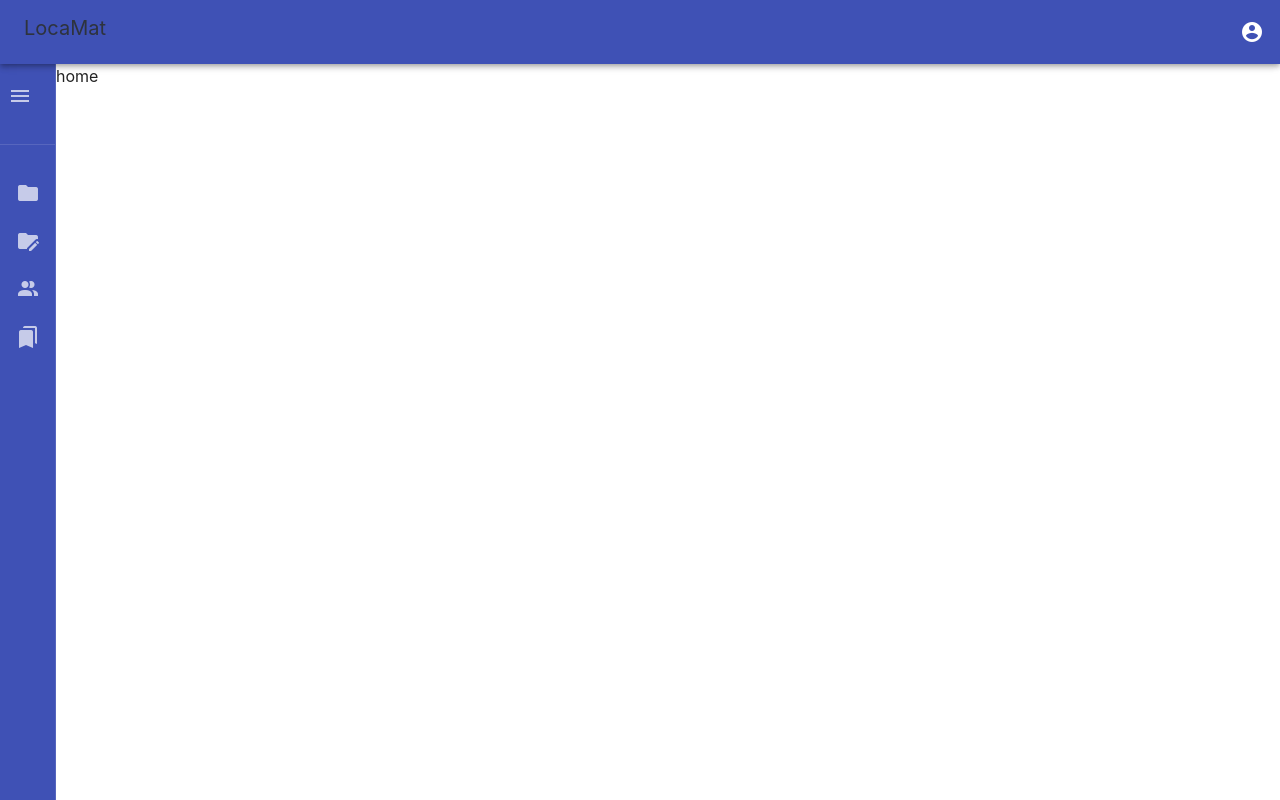
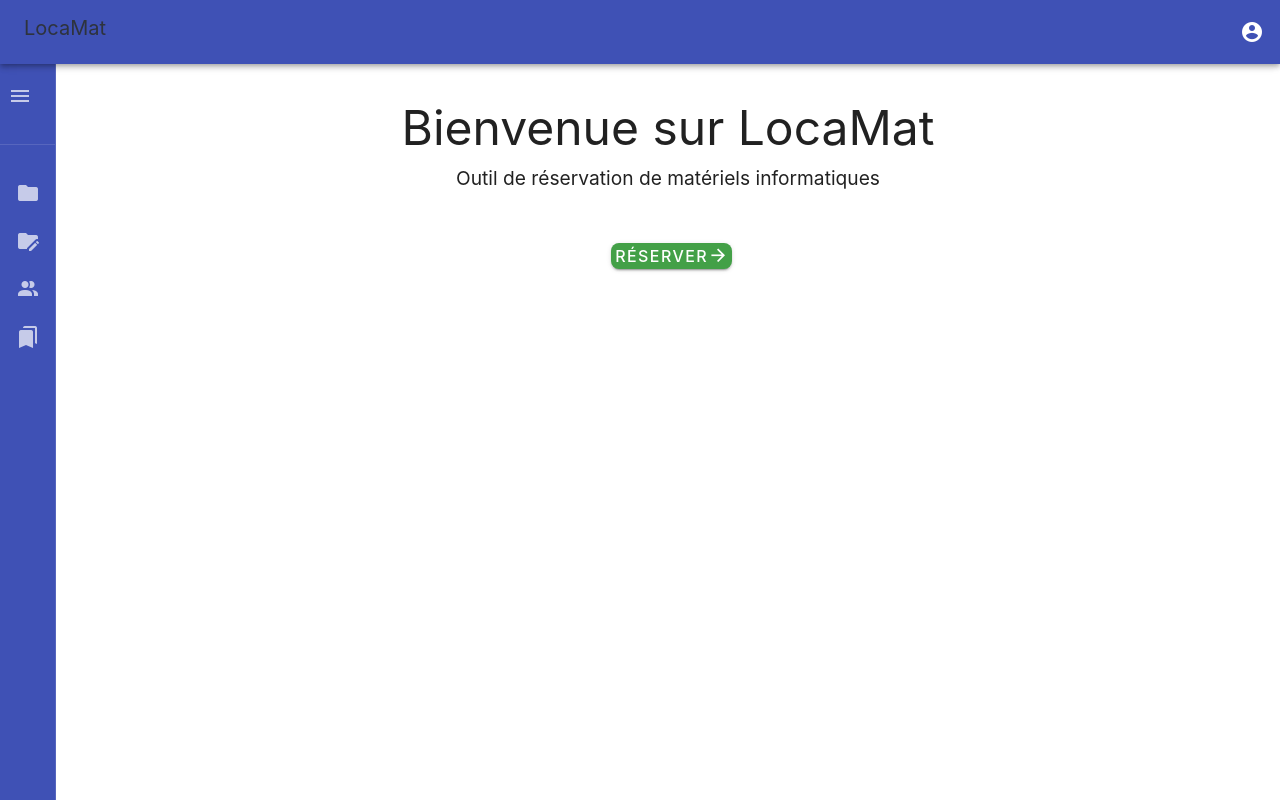
Before and after one commit to Greenwind974/QualiteLogiciel-AMAMKR-, a Vue app: page /home in a window 1280 px wide. Built offline with nearby package versions, Linux system fonts and the light colour scheme; no server answers.

Commit message:
ajout de la réservation dans bookMaterial + page home

```diff
--- a/src/components/HomePage.vue
+++ b/src/components/HomePage.vue
@@ -1,5 +1,22 @@
 <template>
-<p>home</p>
+  <v-container>
+    <v-spacer></v-spacer>
+    <v-spacer></v-spacer><v-spacer></v-spacer>
+
+    <v-layout>
+      <v-col>
+        <h1>Bienvenue sur LocaMat</h1>
+        <h2>Outil de réservation de matériels informatiques </h2>
+        <v-btn rounded="lg"  size="regular"  color="accent"
+               class="bouton2"
+               append-icon="mdi-arrow-right"
+               text="Réserver"
+               to="/material"></v-btn>
+      </v-col>
+
+    </v-layout>
+  </v-container>
+
 </template>
 
 <script>
@@ -25,5 +42,17 @@ export default {
 </script>
 
 <style scoped>
-
+.bouton2{
+  padding:3px;
+margin-top:50px;
+  margin-left: 45%;
+}
+h1{
+  text-align: center;
+  font-size: xxx-large;
+}
+h2{
+  text-align: center;
+  font-size: larger;
+}
 </style>
--- a/src/components/Material/BookMaterial.vue
+++ b/src/components/Material/BookMaterial.vue
@@ -5,7 +5,7 @@
 
     <template v-slot:activator="{ props: activatorProps }">
       <v-btn
-
+          :disabled="booked"
           rounded="lg"  size="regular"  color="accent"
           class="bouton2"
           append-icon="mdi-arrow-right"
@@ -44,28 +44,17 @@
       <v-container>
         <v-layout row>
           <v-date-picker
-              max="2018-03-20"
-              min="2016-06-15"
+              v-model="dateDebut"
+              min="today"
           ></v-date-picker>
           <v-spacer></v-spacer>
           <v-date-picker
-              max="2018-03-20"
-              min="2016-06-15"
+              v-model="dateFin"
+
+              min="today"
           ></v-date-picker>
         </v-layout>
       </v-container>
-            <v-container>
-
-              <v-card-text>
-                <v-select
-                    :items="['1 semaine', '2 semaines', '3 semaines', '4 semaines']"
-                    label="Durée de l'emprunt"
-                    required
-                ></v-select>
-              </v-card-text>
-
-            </v-container>
-
           <v-row>
             <v-container>
               <v-card-actions>
@@ -75,7 +64,7 @@
                     text="Réserver"
                     rounded="lg"  size="regular"  color="primary"
                     class=" bouton3"
-                    @click="dialog = false"
+                    @click="onSaveChanges"
                 ></v-btn>
                 <v-btn
                     text="Annuler"
@@ -94,7 +83,8 @@
 </template>
 
 <script>import {db} from "@/firebase";
-import { doc,updateDoc, getDoc} from "firebase/firestore";
+import {doc, updateDoc, getDoc} from "firebase/firestore";
+import {getAuth} from "firebase/auth";
 
 export default {
 
@@ -108,14 +98,15 @@ export default {
       rules: {
         required: value => !!value || 'Field is required',
       },
+      today:Date.now(),
       id:this.matId,
       nom:"",
       num_telephone: "",
       photo: "",
       reference: "",
       version: "",
-      dateDebut:"",
-      dateFin:"",
+      dateDebut: new Date,
+      dateFin:new Date,
       emprunteur:"",
       booked:false,
     }
@@ -133,8 +124,9 @@ export default {
           this.photo = docSnap.data().photo;
           this.reference = docSnap.data().reference;
           this.version = docSnap.data().version;
-          this.booked=docSnap.data().booked;
-          //console.log("Document trouvé :", docSnap.data());
+          this.booked = docSnap.data().booked;
+          this.today= Date.prototype.getDate();
+          console.log(this.today);
           return docSnap.data();
         } else {
 
@@ -148,28 +140,28 @@ export default {
 
     },
     async onSaveChanges() {
-      if (this.nom.trim() === '' || this.version.trim() === '' || this.reference.trim() === '') {
+      if (this.dateFin === '' || this.dateDebut === '') {
         console.log("no")
-      }
-      else{
-        await this.updateMaterial()
+      } else {
+        await this.reserveMaterial()
         this.dialog = false
       }
     },
 
-    async updateMaterial() {
+
+    async reserveMaterial() {
 
       try {
         const docRef = doc(db, "MATERIELS", this.matId);
         const docSnap = await getDoc(docRef);
+        this.emprunteur=getAuth().currentUser.email;
 
-        if (docSnap.exists()) {
+        if (docSnap.exists() && !docSnap.data().booked) {
           await updateDoc(docRef, {
-            reference: this.reference,
-            num_telephone: this.num_telephone,
-            photo: this.photo,
-            version: this.version,
-            nom: this.nom,
+            emprunteur: this.emprunteur,
+            dateDebut: this.dateDebut.toDateString(),
+            dateFin: this.dateFin.toDateString(),
+            booked: true,
           });
           console.log("Document trouvé :", docSnap.data());
           return docSnap.data();
@@ -181,7 +173,9 @@ export default {
         console.error("Erreur lors de la récupération du document :", error);
       }
 
-    }}}
+    },
+  }}
+
 
 
 </script>
--- a/src/components/Material/ManageMaterialPage.vue
+++ b/src/components/Material/ManageMaterialPage.vue
@@ -69,7 +69,7 @@
 </template>
 
 <script>
-import {collection, query, addDoc, getDocs, doc, deleteDoc} from "firebase/firestore";
+import {collection, query, getDocs} from "firebase/firestore";
   import {db} from "@/firebase";
 import CreateMaterial from "@/components/Material/CreateMaterial.vue";
 import UpdateMaterial from "@/components/Material/UpdateMaterial.vue";
@@ -82,18 +82,6 @@ import DeleteMaterial from "@/components/Material/DeleteMaterial.vue";
 
     },
     methods:{
-      async createMaterial(){
-        const colMat = collection(db, "MATERIELS")
-        const dataObj={
-          nom:"ASUS Zenbook",
-          num_telephone:"",
-          photo:'https://www.accessoires-asus.com/images/articles/126495/276379967742.jpg',
-          reference:"AN321",
-          version:"V15",
-        }
-        const docRef = await addDoc(colMat, dataObj)
-        console.log('Doc id :', docRef.id)
-      },
       async readMaterials(){
         const querySnap=await getDocs(query(collection(db, "MATERIELS")))
         querySnap.forEach((mat)=>{
@@ -101,15 +89,13 @@ import DeleteMaterial from "@/components/Material/DeleteMaterial.vue";
         })
         console.log(this.materiels)
       },
-      async dropMaterial(){
-        await deleteDoc(doc(db, 'MATERIELS', 'VJwGVd962wipdRBMRMhD'))
-      }
+
 
     },
     created(){
-      //this.createMaterial()
+
       this.readMaterials()
-      //this.dropMaterial()
+
     }
   }
 
--- a/src/components/Material/MaterialDisplayPage.vue
+++ b/src/components/Material/MaterialDisplayPage.vue
@@ -38,8 +38,9 @@
 
                 <v-col>
                   <v-row justify="space-around">
-                    <BookMaterial :mat-id=mat></BookMaterial>
+                    <BookMaterial :mat-id=mat ></BookMaterial>
                   </v-row>
+
 
                 </v-col>
               </v-layout>
--- a/src/components/Material/UpdateMaterial.vue
+++ b/src/components/Material/UpdateMaterial.vue
@@ -68,7 +68,6 @@
                 label="Date de début d'emprunt"
                 v-model="dateDebut"
                 v-if="booked"
-                :rules="[rules.required]"
             ></v-text-field>
             <v-text-field
                 label="Date de fin d'emprunt"
```
